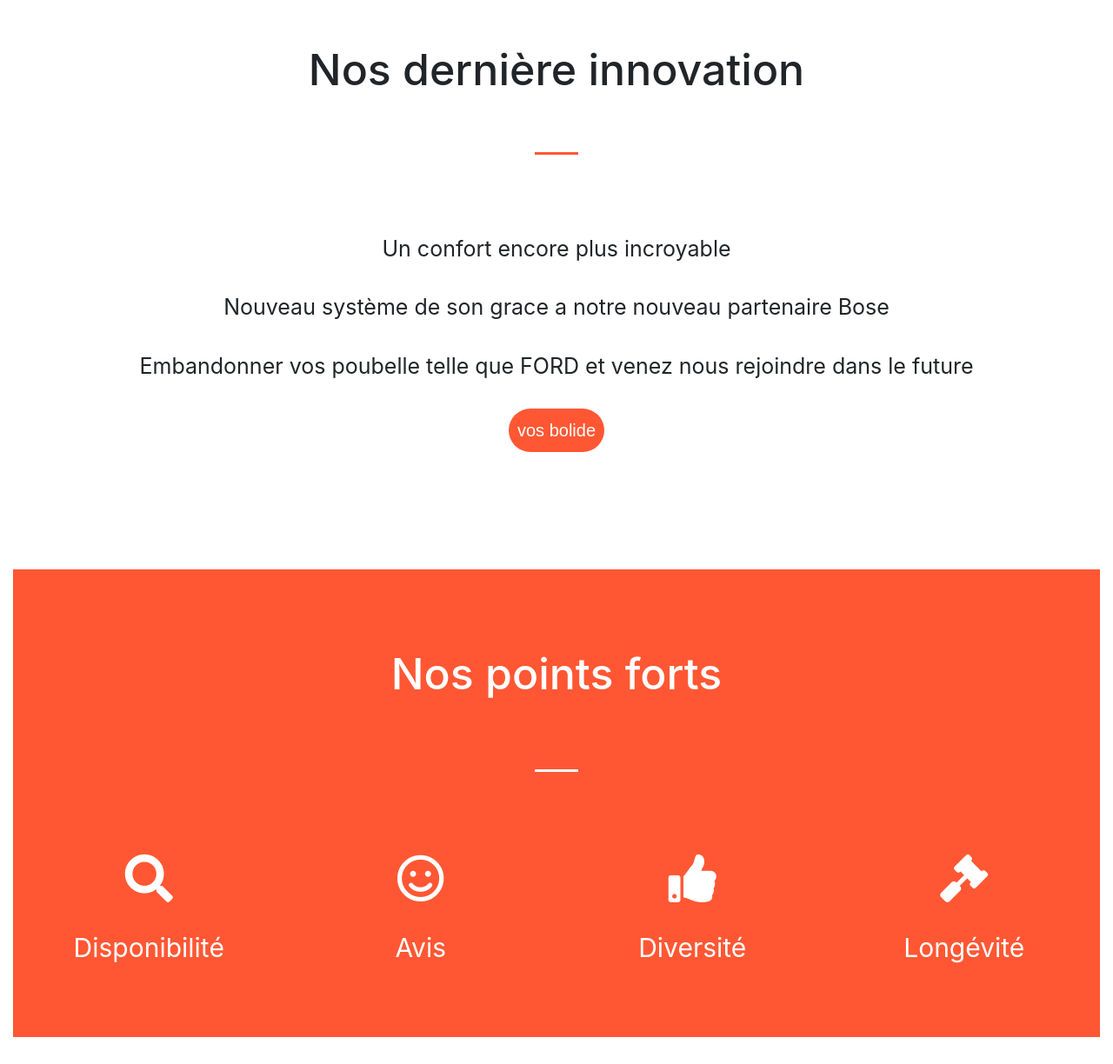
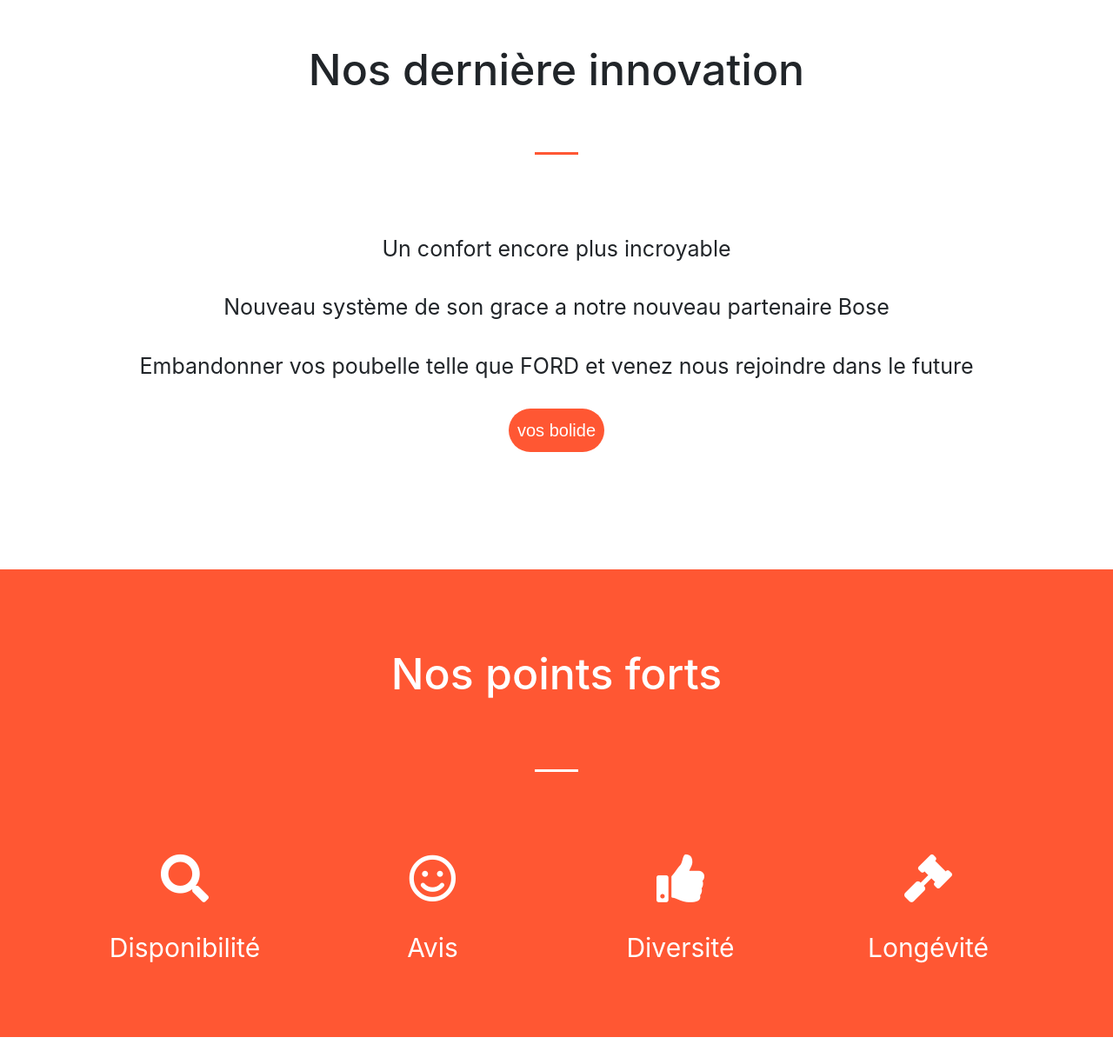
Before and after one commit to snakeeyes1023/snakeeyes1023, a plain HTML site: page DesignWeb/HelloBootstrap/index.html in a window 1280 px wide. Shown: the part 896-2120 px from the top of the page at 87% size. Drawn offline with Linux system fonts and the light colour scheme.

Commit message:
Les marge ont été enlevé

```diff
--- a/DesignWeb/HelloBootstrap/index.html
+++ b/DesignWeb/HelloBootstrap/index.html
@@ -13,7 +13,7 @@
 </head>
 <!--courte description de audi-->
 <body>
-<div class="container-fluid">
+<div class="container-fluid px-0">
     <div class="row align-items-center text-center bg image-fluid no-gutters">
         <div class="col-xl-12 col-lg-12" >
             <h1 class="text-white paddingimgtop">Audi</h1>
@@ -33,8 +33,8 @@
     </div>
 </div>
 <!--section des points forts blancs-->
-<div class="container">
-    <div class="row align-items-center text-center bloc no-gutters px-0">
+<div class="container-fluid px-0">
+    <div class="row align-items-center text-center bloc no-gutters ">
         <div class="col-xl-12 col-lg-12">
             <h1>Nos dernière innovation</h1>
             <br><br>
@@ -54,8 +54,9 @@
     </div>
 </div>
 <!--section des points forts rouges-->
-<div class="container-fluid">
-    <div class="row align-items-center text-center bg2 no-gutters px-0">
+<div class="container-fluid bg2 px-0">
+<div class="container px-0">
+    <div class="row align-items-center text-center  no-gutters ">
         <div class="col-xl-12 col-lg-12 col-sm-12">
             <h1 class="text-white">Nos points forts</h1>
             <br><br><br>
@@ -88,6 +89,7 @@
         </div>
     </div>
 </div>
+</div>
 <!--section des images de voitures-->
 <div class="paddingp">
     <div class="row align-items-center no-gutters container-fluid px-0">
```
